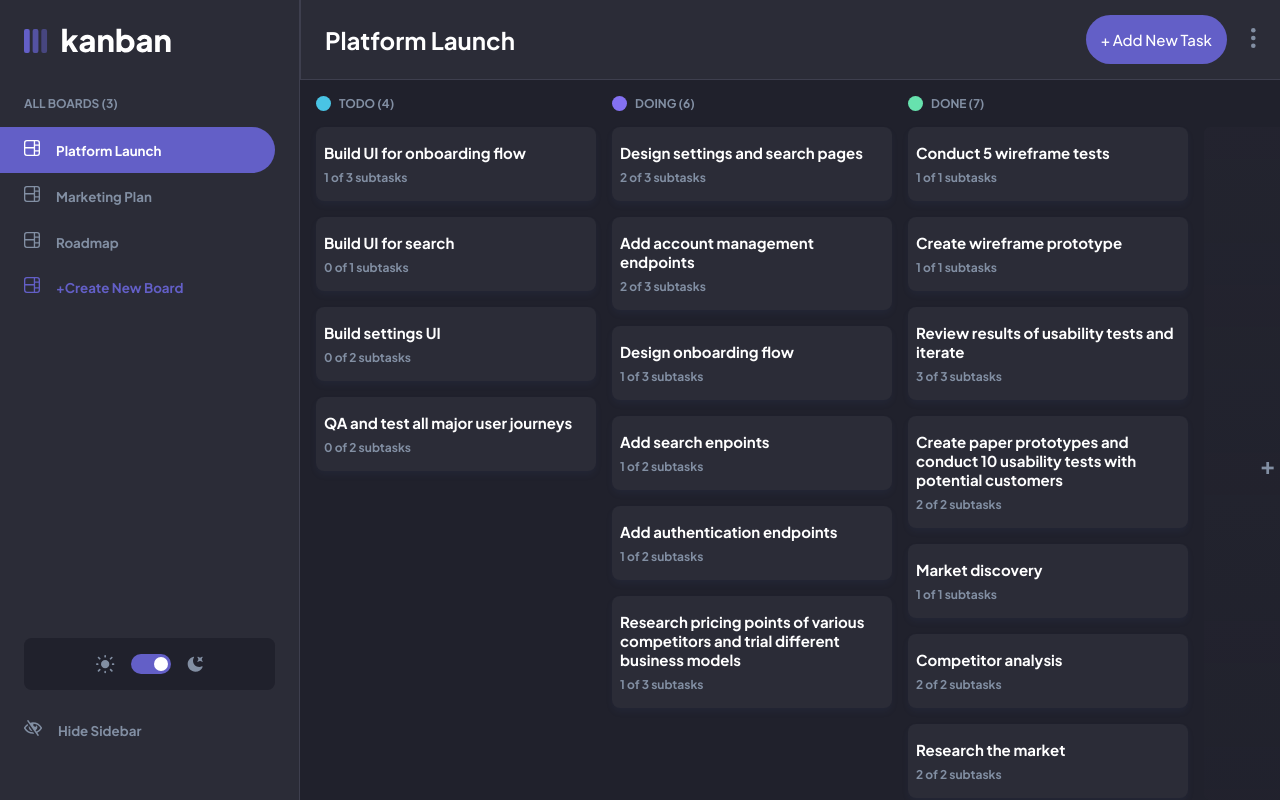
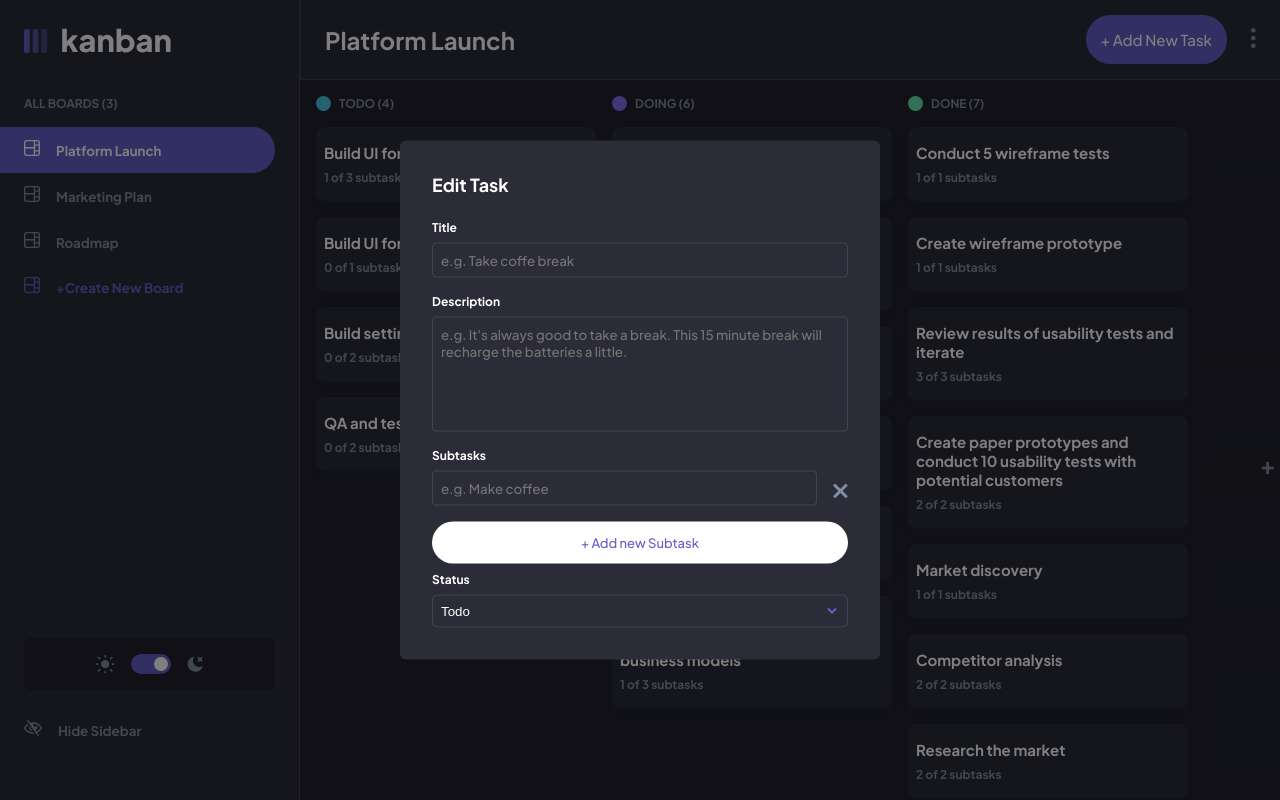
Before and after one commit to bsarnii/kanban-task-manager, an Angular app: page / in a window 1280 px wide. Built offline with nearby package versions, Linux system fonts and the light colour scheme.

Commit message:
building the edit-and new task modals

```diff
--- a/src/app/app.component.html
+++ b/src/app/app.component.html
@@ -9,6 +9,7 @@
 <div (click)="sidebarService.toggleSidebar()" *ngIf="sidebarService.sidebarOpened" class="dark-background"></div>
 <div (click)="modalShowService.closeModal()" *ngIf="modalShowService.darkBackground" class="modal-dark-background"></div>
 <app-task-modal *ngIf="modalShowService.showTaskModal"></app-task-modal>
+<app-edit-task-modal *ngIf="modalShowService.showEditTaskModal"></app-edit-task-modal>
 
 <!--
 <h1 class="heading-xl">This is an example!</h1>
--- a/src/app/app.module.ts
+++ b/src/app/app.module.ts
@@ -10,6 +10,8 @@ import { ColorThemeService } from './services/color-theme.service';
 import { SidebarToggleService } from './services/sidebar-toggle.service';
 import { ColumnComponent } from './column/column.component';
 import { TaskModalComponent } from './task-modal/task-modal.component';
+import { EditTaskModalComponent } from './edit-task-modal/edit-task-modal.component';
+import { TaskModalFrameComponent } from './shared/task-modal-frame/task-modal-frame.component';
 
 @NgModule({
   declarations: [
@@ -19,6 +21,8 @@ import { TaskModalComponent } from './task-modal/task-modal.component';
     MainComponent,
     ColumnComponent,
     TaskModalComponent,
+    EditTaskModalComponent,
+    TaskModalFrameComponent,
   ],
   imports: [
     BrowserModule,
--- /dev/null
+++ b/src/app/edit-task-modal/edit-task-modal.component.html
@@ -0,0 +1 @@
+<app-task-modal-frame></app-task-modal-frame>
--- a/src/app/services/modal-show.service.ts
+++ b/src/app/services/modal-show.service.ts
@@ -4,17 +4,23 @@ import { Injectable } from '@angular/core';
   providedIn: 'root'
 })
 export class ModalShowService {
-  darkBackground = false;
+  darkBackground = true;
   showTaskModal = false;
+  showEditTaskModal = true;
 
   openTaskModal(){
     this.darkBackground = true;
     this.showTaskModal = true;
   }
+  openEditTaskModal(){
+    this.showTaskModal = false;
+    this.showEditTaskModal = true;
+  }
 
   closeModal(){
     this.darkBackground = false;
     this.showTaskModal = false;
+    this.showEditTaskModal = false;
   }
   constructor() { }
 }
--- /dev/null
+++ b/src/app/shared/task-modal-frame/task-modal-frame.component.html
@@ -0,0 +1,22 @@
+<h4 class="heading-l">
+    Edit Task
+</h4>
+<form>
+    <label class="heading-s" for="title">Title</label>
+    <input class="text-input" name="title" id="title" type="text" value="" placeholder="e.g. Take coffe break">
+    <label class="heading-s" for="description">Description</label>
+    <textarea class="description-input" name="description" id="description" placeholder="e.g. It's always good to take a break. This 15 minute break will recharge the batteries a little."></textarea>
+    <label class="heading-s" for="subtasks">Subtasks</label>
+    <div class="subtask-container">
+        <input class="text-input" type="text" placeholder="e.g. Make coffee">
+        <button><svg width="15" height="15" xmlns="http://www.w3.org/2000/svg"><g fill="#828FA3" fill-rule="evenodd"><path d="m12.728 0 2.122 2.122L2.122 14.85 0 12.728z"/><path d="M0 2.122 2.122 0 14.85 12.728l-2.122 2.122z"/></g></svg></button>
+    </div>
+    <button class="btn button-secondary">+ Add new Subtask</button>
+    <label class="heading-s status-label">Status</label>
+    <select class="select" name="" id="">
+        <option>Todo</option>
+        <option>Doing</option>
+        <option>Done</option>
+    </select>
+
+</form>
--- /dev/null
+++ b/src/app/shared/task-modal-frame/task-modal-frame.component.scss
@@ -0,0 +1,54 @@
+:host{
+    display: block;
+    position: fixed;
+    z-index: 10;
+    width: 480px;
+    left: 50%;
+    transform: translate(-50%, -50%);
+    top: 50%;
+    background: var(--color-sec-bg);
+    padding: 2rem;
+    border-radius: 6px;
+    h4{
+        padding-bottom: 1.5rem;
+    }
+    form{
+        display: flex;
+        flex-direction: column;
+    }
+    .subtask-container{
+        display: flex;
+        justify-content: space-between;
+        input{
+            width: 100%;
+        }
+        button{
+            background-color: transparent;
+            border: none;
+            padding: 1rem 0 1rem 1rem;
+            cursor: pointer;
+            &:hover{
+                svg{
+                    g{
+                        fill: #EA5555;
+                    }
+                }
+            }
+            svg{
+                g{
+                    transition: fill .3s;
+                }
+            }
+        }
+    }
+    .status-label{
+        margin: .5rem 0
+    }
+}
+
+
+@media screen and (max-width: 575px) {
+    :host{
+        width: 90%;
+    }
+}
--- a/src/app/task-modal/task-modal.component.html
+++ b/src/app/task-modal/task-modal.component.html
@@ -2,7 +2,7 @@
     <h4 class="heading-l">{{boardsService.currentTask.title}}</h4>
     <button (click)="openEditDeleteContainer()" class="btn-vertical-dots"><img src="assets/icon-vertical-ellipsis.svg" alt="3 dots"></button>
     <div *ngIf="showEditDeleteContainer" class="edit-delete-container">
-        <button class="edit-task">Edit Task</button>
+        <button (click)="modalShowService.openEditTaskModal()" class="edit-task">Edit Task</button>
         <button (click)="deleteTask()" class="delete-task">Delete Task</button>
     </div>
 </div>
--- a/src/app/task-modal/task-modal.component.scss
+++ b/src/app/task-modal/task-modal.component.scss
@@ -8,6 +8,7 @@
     top: 50%;
     background: var(--color-sec-bg);
     padding: 2rem;
+    border-radius: 6px;
     .modal-head{
         display: flex;
         justify-content: space-between;
--- a/src/styles.scss
+++ b/src/styles.scss
@@ -194,6 +194,32 @@ body{
     }
 
 }
+
+//INPUT TEXT
+
+.text-input{
+    padding: .5rem;
+    border: 1px solid rgba(130, 143, 163,.25);
+    background: transparent;
+    color: var(--color-text);
+    outline: none;
+    font-family: 'Plus Jakarta Sans', sans-serif;
+    margin: .5rem 0 1rem 0;
+    border-radius: 4px;
+}
+.description-input{
+    padding: .5rem;
+    border: 1px solid rgba(130, 143, 163,.25);
+    background: transparent;
+    color: var(--color-text);
+    outline: none;
+    font-family: 'Plus Jakarta Sans', sans-serif;
+    margin: .5rem 0 1rem 0;
+    min-height: 115px;
+    border-radius: 4px;
+    resize: none;
+}
+
 // FORM SELECT //
 .select{
     -moz-appearance:none; /* Firefox */
```
Also changed, not shown: src/app/edit-task-modal/edit-task-modal.component.ts (added, +10 -0 lines), src/app/shared/task-modal-frame/task-modal-frame.component.ts (added, +10 -0 lines), src/app/edit-task-modal/edit-task-modal.component.scss (added), 2 other files (tests, documents, lock files or other folders).
